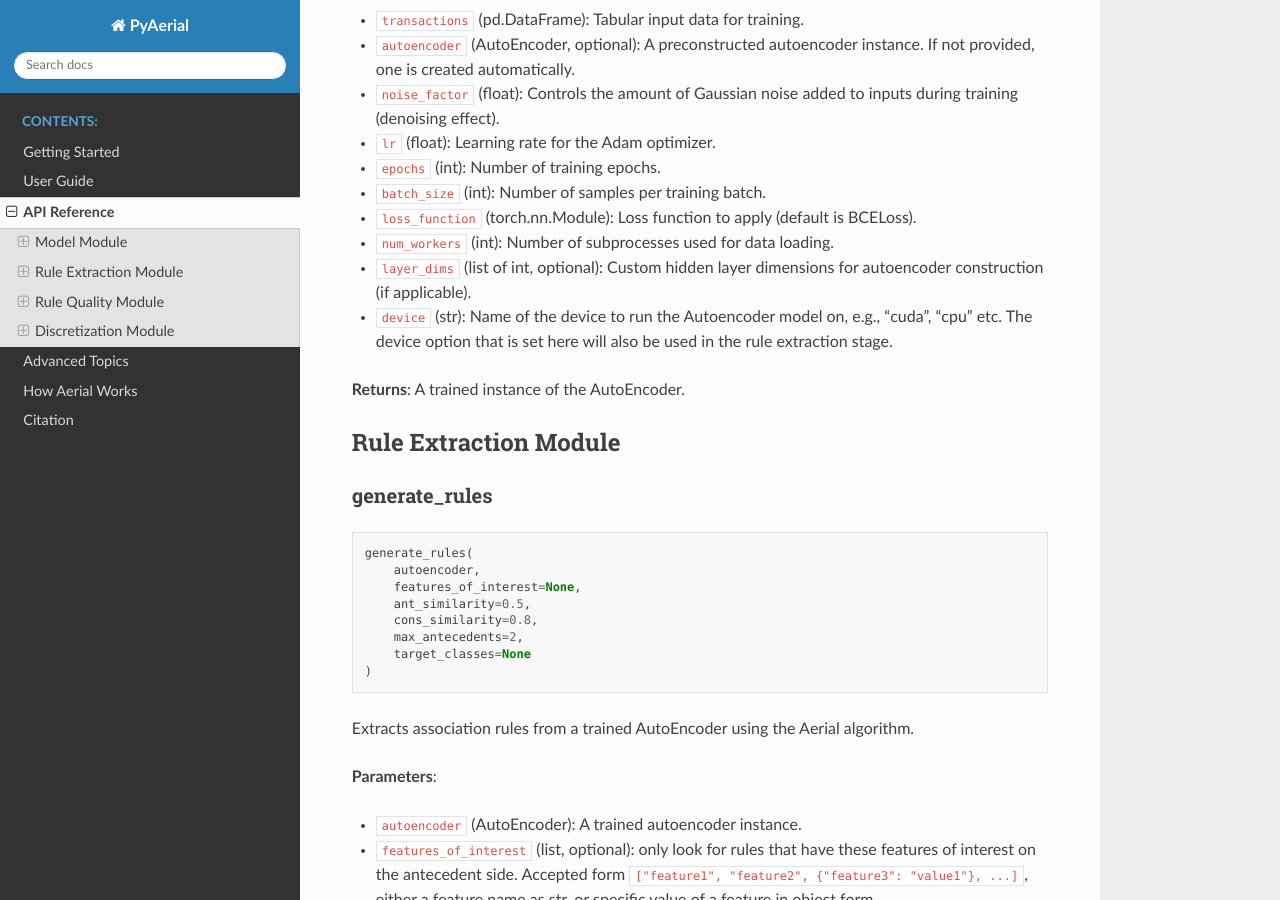
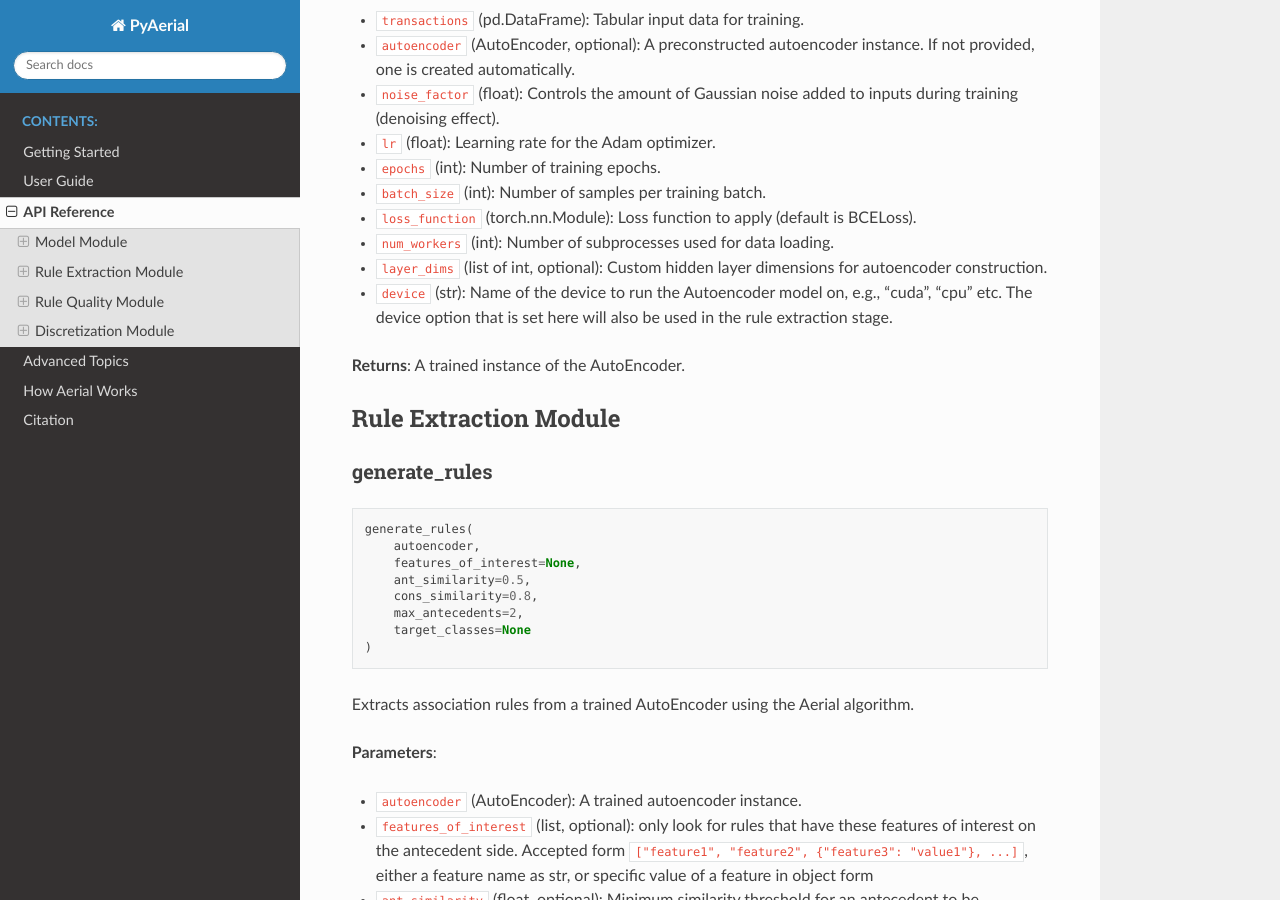
Before and after one commit to DiTEC-project/pyaerial, a Sphinx documentation site: the page built from docs/source/api_reference.md, in a window 1280 px wide and 900 px high, scrolled down 1350 px. Built offline with Sphinx 7.4.7 and the Read the Docs theme 3.1.0, drawn with Linux system fonts in a browser that asks for light colours; the version number could not be read and is left out.

```diff
--- a/docs/source/api_reference.md
+++ b/docs/source/api_reference.md
@@ -56,7 +56,7 @@ If there are numerical features with less than 10 cardinality, it treats them as
 - `batch_size` (int): Number of samples per training batch.
 - `loss_function` (torch.nn.Module): Loss function to apply (default is BCELoss).
 - `num_workers` (int): Number of subprocesses used for data loading.
-- `layer_dims` (list of int, optional): Custom hidden layer dimensions for autoencoder construction (if applicable).
+- `layer_dims` (list of int, optional): Custom hidden layer dimensions for autoencoder construction.
 - `device` (str): Name of the device to run the Autoencoder model on, e.g., "cuda", "cpu" etc. The device option that is set here will also be used in the rule extraction stage.
 
 **Returns**: A trained instance of the AutoEncoder.
```
